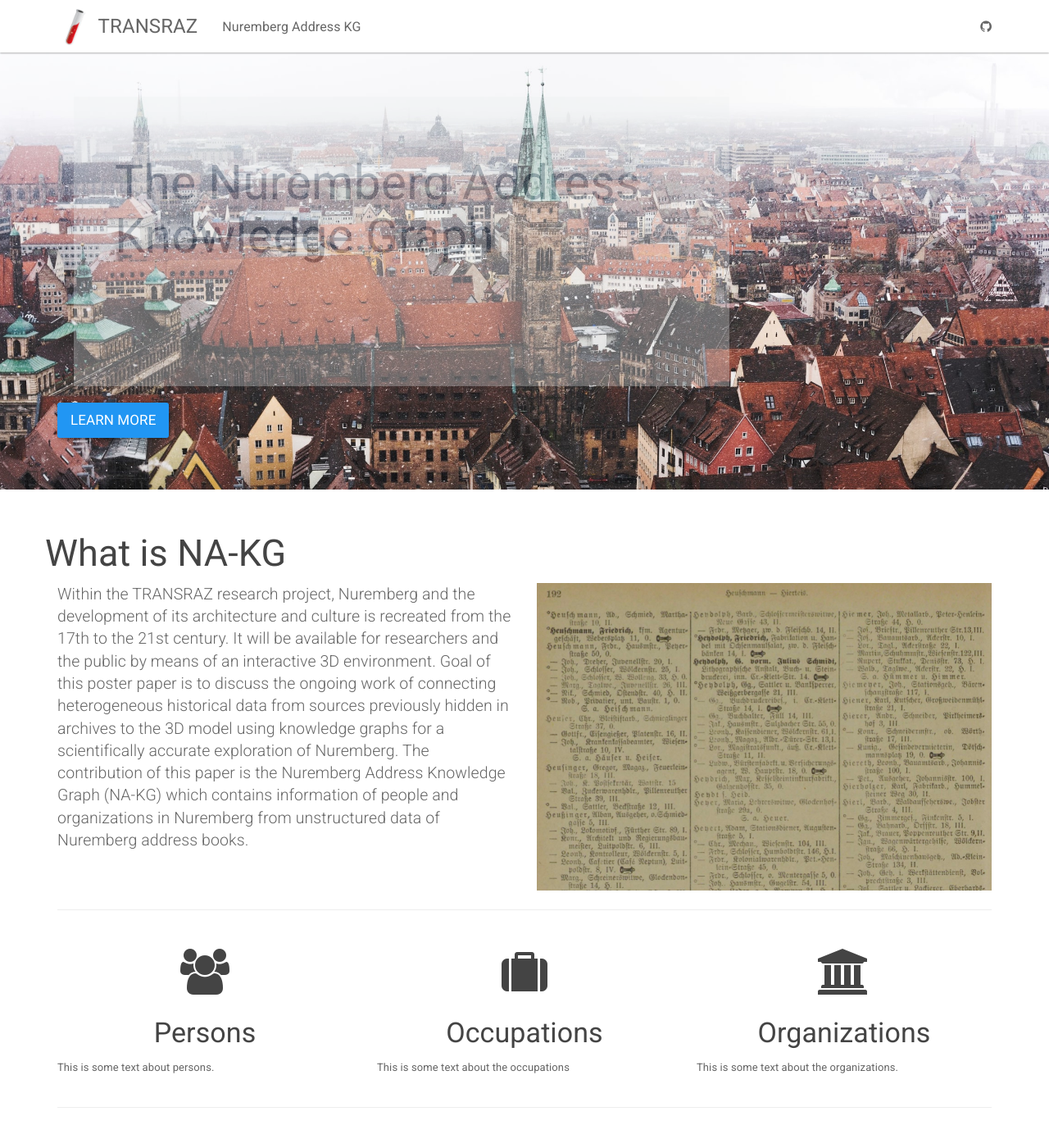
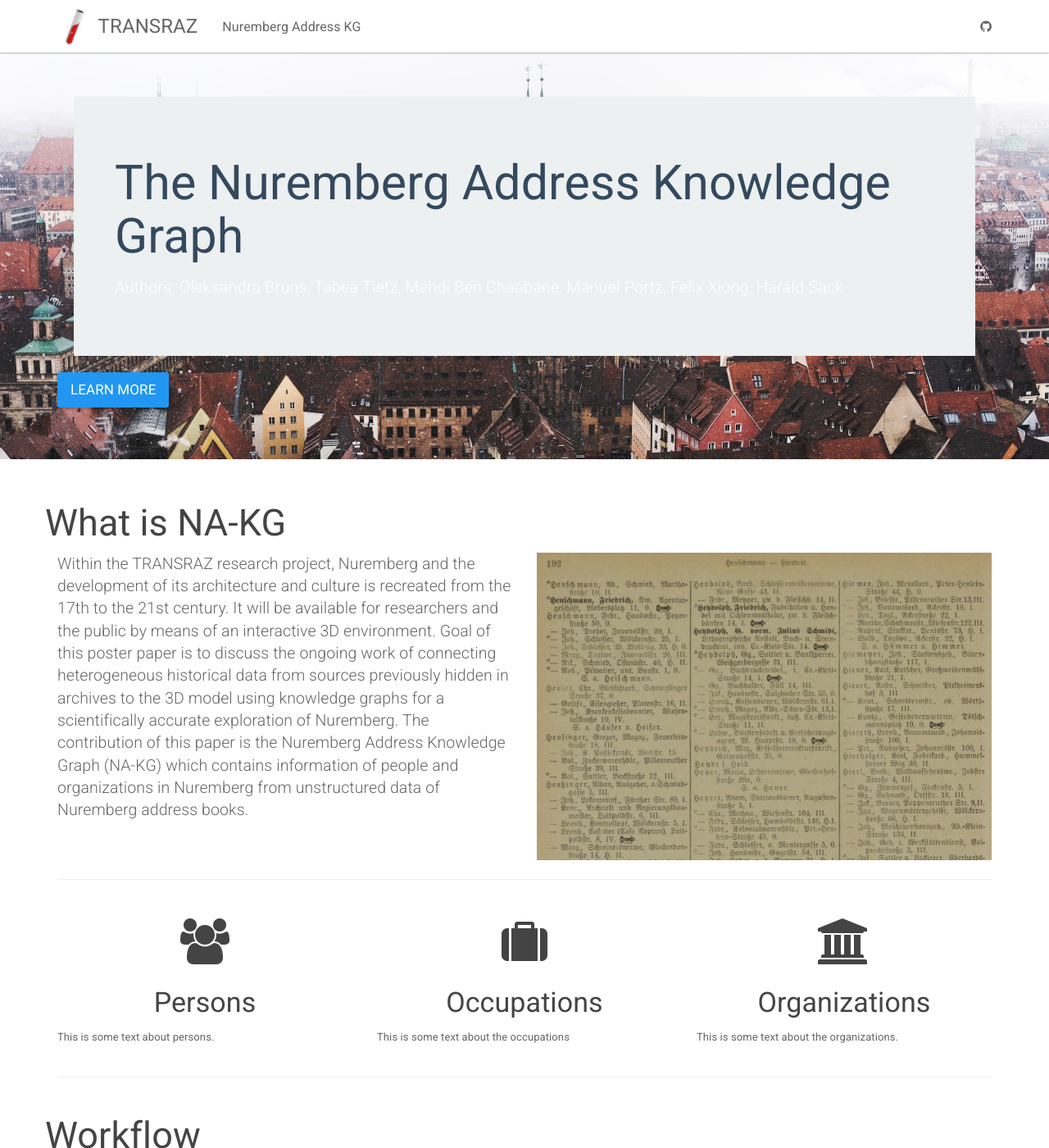
Before and after one commit to ISE-FIZKarlsruhe/Transraz, a Jekyll site: the page built from NA-KG.html, in a window 1280 px wide and 1400 px high. Shown: the whole window at 82% size. Built offline with Jekyll 4.4.1, drawn with Linux system fonts in a browser that asks for light colours.

Commit message:
Update _jekyll-doc-theme.scss

```diff
--- a/_sass/_jekyll-doc-theme.scss
+++ b/_sass/_jekyll-doc-theme.scss
@@ -61,8 +61,7 @@
   }
   .highlight {
   background-color: #ecf0f1;
-  opacity: 0.3;
-  width: 800px;
+  width: max-width;
   padding: 50px;
   margin: 20px;
   }
```
